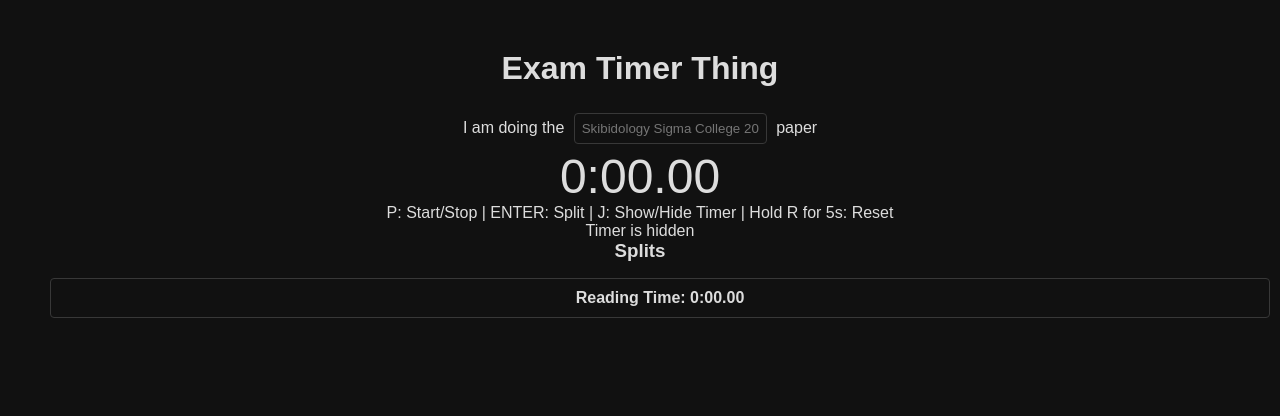
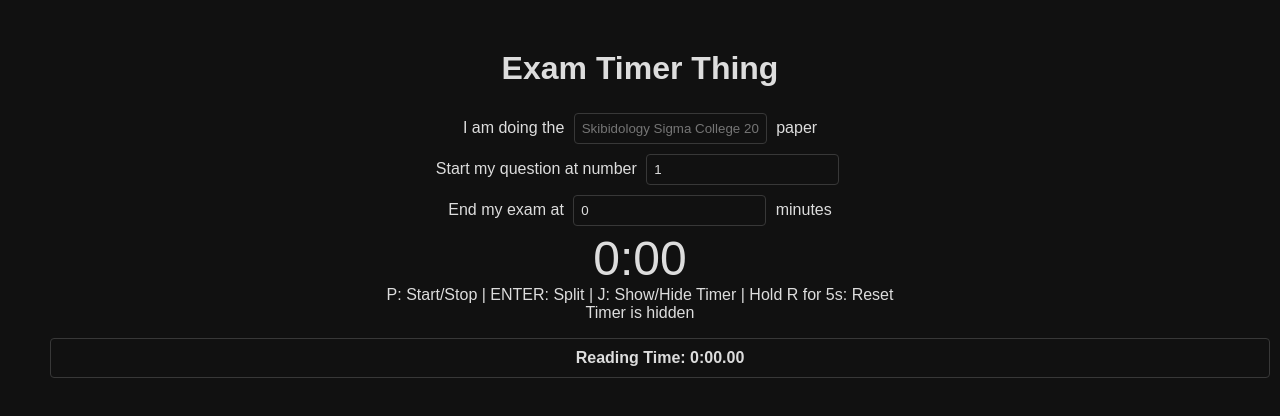
Before and after one commit to skybird23333/exam-timer-app, a Vue app: page / in a window 1280 px wide. Shown: the top 416 px of the page. Built offline with nearby package versions, Linux system fonts and the light colour scheme.

Commit message:
added some options

```diff
--- a/src/App.vue
+++ b/src/App.vue
@@ -3,10 +3,15 @@
     <h1>Exam Timer Thing</h1>
     I am doing the <input v-model="paperName" @focus="isInputFocused = true" @blur="isInputFocused = false"
       placeholder="Skibidology Sigma College 2022" class="input"> paper
-    <div style="font-size: 3rem">{{ formatTime(time) }}</div>
+    <div>
+      Start my question at number <input v-model.number="startQuestionNumber" type="number" class="input">
+    </div>
+    <div>
+      End my exam at <input v-model.number="endExamTime" type="number" class="input"> minutes
+    </div>
+    <div style="font-size: 3rem">{{ formatTime(time, false) }}</div>
     P: Start/Stop | ENTER: Split | J: Show/Hide Timer | Hold R for 5s: Reset<br>
     Timer is {{ isVisible ? 'visible' : 'hidden' }}
-    <h3>Splits</h3>
     <ul>
       <li>
         <div class="card">
@@ -15,12 +20,13 @@
       </li>
       <li v-for="(split, index) in splits" :key="index" v-if="!isReadingTime">
         <div class="card">
-          Question {{ index + 1 }}: {{ isVisible ? formatTime(split) : "Timer hidden" }}
+          Question {{ startQuestionNumber + index }}: {{ isVisible ? formatTime(split) : "Timer hidden" }}
         </div>
       </li>
       <li v-if="!isReadingTime">
         <div class="card background">
-          <b>Question {{ splits.length + 1 }} {{ isVisible ? formatTime(currentSplit) : "Timer hidden" }}</b>
+          <b>Question {{ startQuestionNumber + splits.length }} : {{ isVisible ? formatTime(currentSplit) :
+            "Timer hidden" }}</b>
         </div>
       </li>
     </ul>
@@ -30,7 +36,7 @@
 <script setup lang="ts">
 import { ref, onMounted, onBeforeUnmount, watch } from 'vue';
 
-const time = ref<number>(0); // Total running time
+const time = ref<number>(0); // Total running time excluding reading time
 const isRunning = ref<boolean>(false); // Timer state
 const readingTime = ref<number>(0); // Reading time
 const splits = ref<number[]>([]); // Stores split times
@@ -38,6 +44,8 @@ const currentSplit = ref<number>(0); // Time for the current split
 const isVisible = ref<boolean>(false); // Timer visibility state, initially false
 const paperName = ref<string>(''); // Paper name
 const isInputFocused = ref<boolean>(false); // Input focus state
+const startQuestionNumber = ref<number>(1); // Start question number
+const endExamTime = ref<number>(0); // End exam time in minutes
 let interval: number | null = null; // To store interval reference
 let isReadingTime = ref<boolean>(true); // State to check if it's reading time
 let resetTimeout: number | null = null; // To store reset timeout reference
@@ -50,6 +58,8 @@ const saveState = () => {
     currentSplit: currentSplit.value,
     isReadingTime: isReadingTime.value,
     paperName: paperName.value, // Save paper name
+    startQuestionNumber: startQuestionNumber.value, // Save start question number
+    endExamTime: endExamTime.value, // Save end exam time
   };
   localStorage.setItem('timerState', JSON.stringify(state));
 };
@@ -64,6 +74,8 @@ const loadState = () => {
     currentSplit.value = parsedState.currentSplit;
     isReadingTime.value = parsedState.isReadingTime;
     paperName.value = parsedState.paperName; // Load paper name
+    startQuestionNumber.value = parsedState.startQuestionNumber; // Load start question number
+    endExamTime.value = parsedState.endExamTime; // Load end exam time
   }
 };
 
@@ -72,13 +84,17 @@ const startStop = () => {
     if (interval) clearInterval(interval);
   } else {
     interval = window.setInterval(() => {
-      time.value += 10;
       if (isReadingTime.value) {
         readingTime.value += 10;
       } else {
+        time.value += 10;
         currentSplit.value += 10;
       }
       saveState();
+      if (endExamTime.value > 0 && time.value >= endExamTime.value * 60000) {
+        alert('Exam time is over!');
+        startStop();
+      }
     }, 10);
   }
   isRunning.value = !isRunning.value;
@@ -95,12 +111,12 @@ const split = () => {
   saveState();
 };
 
-const formatTime = (time: number): string => {
+const formatTime = (time: number, showMs = true): string => {
   const minutes = Math.floor(time / 60000);
   const seconds = Math.floor((time % 60000) / 1000);
   const milliseconds = ((time % 60000) % 1000) / 10;
 
-  return `${minutes}:${seconds < 10 ? `0${seconds}` : seconds}.${milliseconds < 10 ? `0${milliseconds}` : milliseconds}`;
+  return `${minutes}:${seconds < 10 ? `0${seconds}` : seconds}${showMs ? `.${milliseconds < 10 ? `0${milliseconds}` : milliseconds}` : ''}`;
 };
 
 const handleKeyPress = (event: KeyboardEvent) => {
@@ -138,10 +154,12 @@ const resetTimer = () => {
   currentSplit.value = 0;
   isReadingTime.value = true;
   paperName.value = ''; // Reset paper name
+  startQuestionNumber.value = 1; // Reset start question number
+  endExamTime.value = 0; // Reset end exam time
   saveState();
 };
 
-watch(paperName, () => {
+watch([paperName, startQuestionNumber, endExamTime], () => {
   saveState();
 });
 
```
